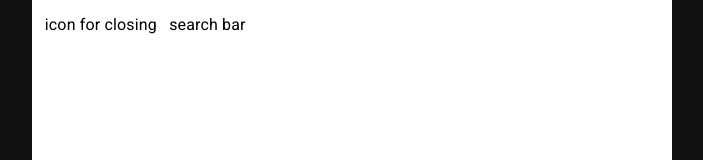
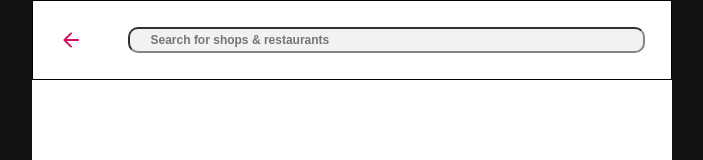
Before and after one commit to mahe993/foodloop-web, a React (Vite) app: page / in a window 1280 px wide. Both pictures are taken after a click on the button "Search for shops & restaurants". Shown: the top 160 px of the page, without its empty margins (288-991 px from the left). Built offline with nearby package versions, Linux system fonts and the light colour scheme.

Commit message:
implement debounced input search in search content area

```diff
--- a/index.html
+++ b/index.html
@@ -4,7 +4,7 @@
         <meta charset="UTF-8" />
         <!-- TODO: Change icon to FoodLoop relevant! -->
         <link rel="icon" type="image/svg+xml" href="/vite.svg" />
-        <meta name="viewport" content="width=device-width, initial-scale=1.0" />
+        <meta name="viewport" content="width=device-width, initial-scale=1.0 maximum-scale=1, user-scalable=no" />
         <title>FoodLoop</title>
         <style>
             body {
--- a/src/components/base/header/BaseHeader.tsx
+++ b/src/components/base/header/BaseHeader.tsx
@@ -36,15 +36,16 @@ export default function BaseHeader({
                 height: '10svh',
                 paddingInline: '4%',
                 gap: '2%',
+                justifyContent: 'space-between',
                 ...sxContainer,
             }}
         >
-            <FLBox onClick={lHandleClick} sx={{ flex: 0.2, height: '100%', justifyContent: 'flex-start' }}>
+            <FLBox onClick={lHandleClick} sx={{ flex: 0.1, height: '100%', justifyContent: 'flex-start' }}>
                 {leftIcon}
             </FLBox>
             <FLBox
                 sx={{
-                    flex: 1,
+                    flex: 0.7,
                     flexDirection: 'column',
                     height: '100%',
                     width: '100%',
@@ -76,7 +77,7 @@ export default function BaseHeader({
                     {addressLineTwo}
                 </FLBox>
             </FLBox>
-            <FLBox sx={{ flex: 0.4, height: 'inherit', gap: '10%', justifyContent: 'flex-end' }}>
+            <FLBox sx={{ flex: 0.2, height: 'inherit', gap: '10%', justifyContent: 'flex-end' }}>
                 <FLBox onClick={rPHandleClick}>{rightPrimaryIcon}</FLBox>
                 <FLBox onClick={rSHandleClick}>{rightSecondaryIcon}</FLBox>
             </FLBox>
--- a/src/components/button/FLButton.tsx
+++ b/src/components/button/FLButton.tsx
@@ -15,6 +15,8 @@ export default function FLButton({ pressState = false, children, sx, ...buttonPr
                         backgroundColor: 'lightgrey',
                         transform: 'scale(0.98)',
                     },
+                    gap: '2%',
+                    paddingInline: '6%',
                 }),
                 ...sx,
             }}
--- /dev/null
+++ b/src/components/input/FLInput.tsx
@@ -0,0 +1,37 @@
+import { useTheme } from '@mui/material';
+import React, { forwardRef, ForwardedRef } from 'react';
+import { smallBoldText } from '../../themes/typography';
+
+type FLInputProps = {
+    inputValue: string | number;
+    handleChange: (e: React.ChangeEvent<HTMLInputElement>) => void;
+} & React.DetailedHTMLProps<React.InputHTMLAttributes<HTMLInputElement>, HTMLInputElement>;
+
+function Input({ inputValue, handleChange, ...props }: FLInputProps, ref: ForwardedRef<HTMLInputElement>): JSX.Element {
+    const theme = useTheme();
+
+    return (
+        <input
+            onChange={e => {
+                handleChange(e);
+            }}
+            ref={ref}
+            style={{
+                flex: 1,
+                borderRadius: '10px',
+                backgroundColor: '#F2F2F2',
+                height: '100%',
+                paddingInline: '4%',
+                outline: 'none',
+                caretColor: theme.palette.foodloop.main,
+                color: 'black',
+                ...smallBoldText,
+            }}
+            value={inputValue}
+            {...props}
+        />
+    );
+}
+
+const FLInput = forwardRef(Input);
+export default FLInput;
--- /dev/null
+++ b/src/components/input/useFLInput.ts
@@ -0,0 +1,19 @@
+import React, { useState } from 'react';
+
+type UseFLInput = {
+    value: string;
+    handleChange: (e: React.ChangeEvent<HTMLInputElement>) => void;
+};
+
+export default function useFLInput(): UseFLInput {
+    const [value, setValue] = useState('');
+
+    const handleChange = (e: React.ChangeEvent<HTMLInputElement>): void => {
+        setValue(e.target?.value);
+    };
+
+    return {
+        value,
+        handleChange,
+    };
+}
--- a/src/components/search/FLSearch.tsx
+++ b/src/components/search/FLSearch.tsx
@@ -1,6 +1,6 @@
 import { Box, Collapse, useTheme } from '@mui/material';
-import FLSearchBox from './FLSearchBox';
-import FLSearchContent from './FLSearchContent';
+import SearchBox from './SearchBox';
+import SearchContent from './SearchContent';
 import { useState } from 'react';
 import useHideOnScroll from '../../common/hooks/useHideOnScroll';
 import FLBox from '../../components/box/FLBox';
@@ -37,21 +37,19 @@ export default function FLSearch(): JSX.Element {
                             ...smallLightText,
                             color: 'grey',
                             width: '100%',
-                            gap: '2%',
-                            paddingInline: '6%',
                         }}
                     >
                         Search for shops & restaurants
                     </FLButton>
                 </FLBox>
             </Collapse>
-            <FLSearchBox open={openSearch}>
-                <FLSearchContent
+            <SearchBox open={openSearch}>
+                <SearchContent
                     closeSearch={() => {
                         setOpenSearch(false);
                     }}
                 />
-            </FLSearchBox>
+            </SearchBox>
         </Box>
     );
 }
--- a/src/components/search/FLSearchContent.tsx
+++ /dev/null
@@ -1,28 +0,0 @@
-import { ReactNode } from 'react';
-import Box from '@mui/material/Box';
-
-type FLSearchContentProps = {
-    closeSearch: VoidFunction;
-    children?: ReactNode;
-};
-export default function FLSearchContent({ closeSearch, children }: FLSearchContentProps): JSX.Element {
-    return (
-        <Box
-            sx={{
-                display: 'flex',
-                flexDirection: 'column',
-            }}
-        >
-            <Box
-                sx={{
-                    display: 'flex',
-                    gap: '2%',
-                }}
-            >
-                <Box onClick={closeSearch}>icon for closing</Box>
-                <Box>search bar</Box>
-            </Box>
-            {children}
-        </Box>
-    );
-}
--- a/src/components/search/FLSearchBox.tsx
+++ b/src/components/search/SearchBox.tsx
@@ -3,12 +3,12 @@ import { useTheme } from '@mui/material';
 import Box from '@mui/material/Box';
 import Slide from '@mui/material/Slide';
 
-type FLSearchBoxProps = {
+type SearchBoxProps = {
     open: boolean;
     children: ReactNode;
 };
 
-export default function FLSearchBox({ open, children }: FLSearchBoxProps): JSX.Element {
+export default function SearchBox({ open, children }: SearchBoxProps): JSX.Element {
     const theme = useTheme();
 
     useEffect(() => {
@@ -29,12 +29,11 @@ export default function FLSearchBox({ open, children }: FLSearchBoxProps): JSX.E
                     bgcolor: 'white',
                     color: 'black',
                     top: 0,
+                    left: 0,
                     width: '100%',
                     // remove maxWidth if using full desktop page
                     maxWidth: theme.breakpoints.values.tablet,
                     minHeight: '100svh',
-                    paddingInline: '2%',
-                    paddingBlockStart: '2%',
                 }}
             >
                 {children}
--- /dev/null
+++ b/src/components/search/SearchContent.tsx
@@ -0,0 +1,57 @@
+import { ReactNode, useEffect } from 'react';
+import FLBox from '../box/FLBox';
+import ArrowBackRoundedIcon from '@mui/icons-material/ArrowBackRounded';
+import { useTheme } from '@mui/material';
+import FLPage from '../../pages/base/FLPage';
+import FLInput from '../input/FLInput';
+import useFLInput from '../input/useFLInput';
+import useDebouncer from '../../common/hooks/useDebouncer';
+
+type SearchContentProps = {
+    closeSearch: VoidFunction;
+    children?: ReactNode;
+};
+export default function SearchContent({ closeSearch, children }: SearchContentProps): JSX.Element {
+    const { value: searchValue, handleChange } = useFLInput();
+    const debouncedSearchValue = useDebouncer(searchValue, 1000);
+    const theme = useTheme();
+
+    useEffect(() => {
+        // TODO: network call for debounced value
+        console.log(debouncedSearchValue);
+    }, [debouncedSearchValue]);
+
+    return (
+        <FLPage
+            sx={{
+                justifyContent: 'flex-start',
+                marginInlineEnd: 'auto',
+            }}
+        >
+            <FLBox
+                sx={{
+                    gap: '2%',
+                    justifyContent: 'flex-start',
+                    width: '100%',
+                    padding: '4%',
+                    height: '10svh',
+                    border: 1,
+                }}
+            >
+                <FLBox onClick={closeSearch} sx={{ flex: 0.1, justifyContent: 'flex-start' }}>
+                    <ArrowBackRoundedIcon sx={{ color: theme.palette.foodloop.main }} />
+                </FLBox>
+                <FLBox sx={{ flex: 0.9, width: '100%', height: '100%' }}>
+                    <FLInput
+                        autoFocus
+                        handleChange={handleChange}
+                        inputValue={searchValue}
+                        placeholder="Search for shops & restaurants"
+                        type="text"
+                    />
+                </FLBox>
+            </FLBox>
+            {children}
+        </FLPage>
+    );
+}
```
